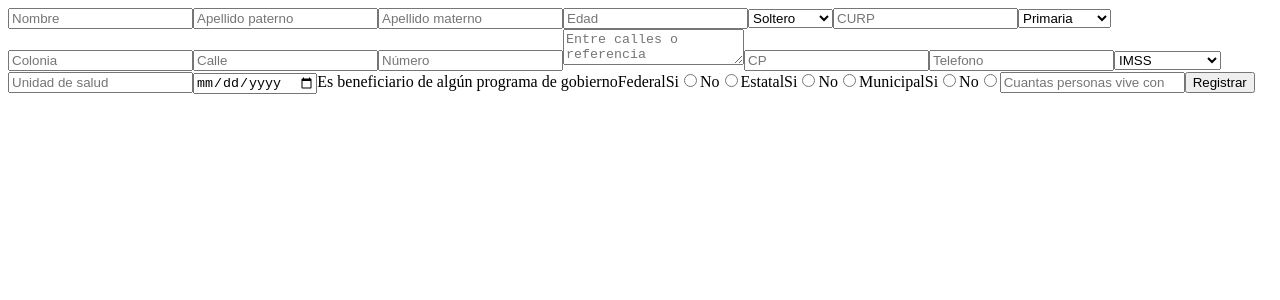
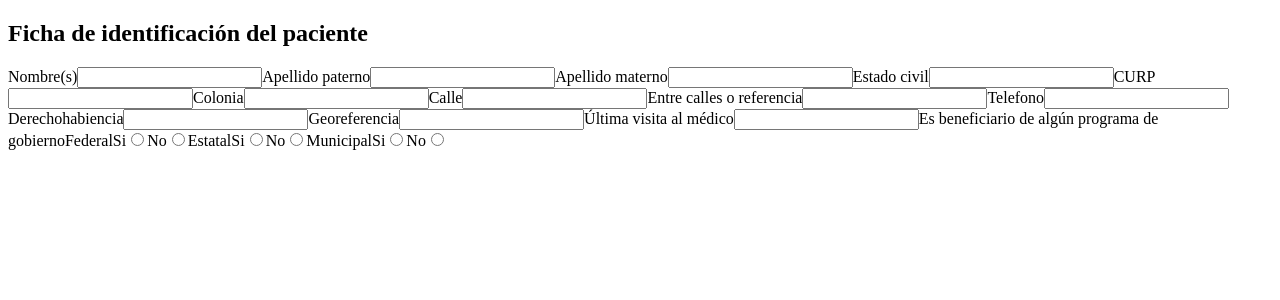
Before and after one commit to KeilaCruz/DSM_Sistema_gestion_citas, a React (Vite) app in the folder client/: page /paciente/1 in a window 1280 px wide. Shown: the top 300 px of the page. Built offline with nearby package versions, Linux system fonts and the light colour scheme; no server answers.

Commit message:
Avance de funcion visualizar ficha paciente

```diff
--- a/client/src/App.jsx
+++ b/client/src/App.jsx
@@ -9,6 +9,7 @@ import { FichaPAForm } from './pages/FichaPAForm'
 import { FichaPNForm } from './pages/FichaPNForm'
 import { GetFichaPA } from './pages/GetFichaPA'
 import { ResultBusqueda } from './pages/ResultBusqueda'
+import { VisualizarPaciente } from './pages/VisualizarPaciente'
 function App() {
 
   return (
@@ -18,7 +19,7 @@ function App() {
           <Route path='/get-pacientes' element={<GetPacientePage />} />
           <Route path='/registrar-paciente' element={<PacienteForm />} />
           <Route path='/buscar-paciente' element={<ResultBusqueda />} />
-          <Route path='/paciente/:id' element={<PacienteForm />} />
+          <Route path='/paciente/:idPaciente' element={<VisualizarPaciente/>}/>
           <Route path='/get-citas' element={<GetCitaPage />} />
           <Route path='/registrar-cita' element={<AgendarCita />} />
           <Route path='/registrar-historialnutricion' element={<HistoriaNutricionForm />} />
--- a/client/src/components/Paciente/GetAllHistoriaNutricion.jsx
+++ b/client/src/components/Nutricion/GetAllHistoriaNutricion.jsx
@@ -1,6 +1,6 @@
 import { useEffect, useState } from "react"
 import { getAllHistorialNutricion } from "../../api/Nutricion.api"
-import { HistoriaCard } from "./HistoriaCard"
+import { HistoriaCard } from "../Paciente/HistoriaCard"
 
 export function GetAllHistoriaNutricion() {
     const [historiaClinica, setHistoriaClinica] = useState([])
--- a/client/src/components/Paciente/PacienteCard.jsx
+++ b/client/src/components/Paciente/PacienteCard.jsx
@@ -8,7 +8,7 @@ export function PacienteCard({paciente}) {
 
     return (
         <>
-            <div key={paciente.CURP} style={{background: "gray"}} onClick={deleteClick}>
+            <div key={paciente.CURP} style={{background: "gray"}}>
                 <h1>{paciente.CURP}</h1>
                 <p>{paciente.nombre}</p>
                 <p>{paciente.apePaterno}</p>
--- a/client/src/components/Paciente/RegisterPaciente.jsx
+++ b/client/src/components/Paciente/RegisterPaciente.jsx
@@ -1,26 +1,31 @@
 import { useForm } from "react-hook-form"
-import { addPaciente } from "../../api/Pacientes.api"
+import { addPaciente, getAllPacientes } from "../../api/Pacientes.api"
 import { useState } from "react"
 import { useNavigate } from "react-router-dom"
 
 export function RegisterPaciente() {
     const { register, handleSubmit } = useForm()
+    const [pacientes, setPacientes] = useState([])
     const [showCualEstatal, setShowEstatal] = useState(false)
     const [showCualFederal, setShowFederal] = useState(false)
     const [showCualMunicipal, setShowMunicipal] = useState(false)
     const navigate = useNavigate()
-    //Al definir la curp como unica en el back ya se valida si existe o no
+
+    async function loadPacientes() {
+        const res = await getAllPacientes()
+        setPacientes(res.data)
+    }
+    loadPacientes()
+    //Validar curp si existe o no antes de guardar
     const onSubmit = handleSubmit(async (data) => {
-        try {
+        let existe = pacientes.some((paciente) => paciente.CURP === data.CURP)
+        console.log(existe)
+        if (existe) {
+            alert("Ya se encuentra registrada esa CURP")
+        } else {
             const res = await addPaciente(data)
             console.log(res)
             navigate('/get-pacientes')
-        } catch (error) {
-            if (error.response && error.response.status === 400) {
-                alert("El paciente que desea registrar ya se encuentra registrado")
-            } else {
-                console.log("Error de solicitud")
-            }
         }
     })
     //activar campo para ingresar nombre de programa en el cuál es beneficiario
--- a/client/src/components/Paciente/SearchPaciente.jsx
+++ b/client/src/components/Paciente/SearchPaciente.jsx
@@ -1,4 +1,5 @@
 import { useEffect, useState } from "react";
+import { useNavigate } from "react-router-dom";
 import { getAllPacientes } from "../../api/Pacientes.api";
 import { PacienteCard } from "./PacienteCard";
 
@@ -10,6 +11,7 @@ export function SearchPaciente() {
     const [pacientes, setPacientes] = useState([])
     const [resultados, setResultados] = useState([])
     let regCurp = /^\D{1,4}\d{1,6}/;
+    const navigate = useNavigate()
     //cargar los pacientes que ya tenemos registrados
     useEffect(() => {
         async function loadPacientes() {
@@ -37,12 +39,13 @@ export function SearchPaciente() {
             setResultados(resultado)
         }
     }
+
     return (
         <>
             <input id="barra_busqueda" type="text" placeholder="CURP o nombre completo" onChange={handleBarraChange} />
             <button onClick={handleSearchPaciente}>Buscar</button>
             {resultados.map(resultado => (
-                <PacienteCard paciente={resultado}/>
+                <PacienteCard paciente={resultado} onClick={ navigate(`/paciente/${resultado.CURP}`)} key={resultado.CURP} />
             ))}
         </>
     )
--- /dev/null
+++ b/client/src/components/Paciente/ViewPaciente.jsx
@@ -0,0 +1,65 @@
+import { useEffect, useState } from "react"
+import { useParams } from "react-router-dom"
+import { getPaciente } from "../../api/Pacientes.api"
+export function ViewPaciente() {
+  const [paciente, setPaciente] = useState([])
+  const { idPaciente } = useParams()
+
+  async function loadPaciente() {
+    const res = await getPaciente(idPaciente)
+    setPaciente(res.data)
+  }
+  loadPaciente()
+
+  return (
+    <>
+      <h2>Ficha de identificación del paciente</h2>
+      <label>Nombre(s)</label>
+      <input id="nombre" value={paciente.nombre} />
+      <label>Apellido paterno</label>
+      <input id="apePaterno" value={paciente.apePaterno} />
+      <label>Apellido materno</label>
+      <input id="apeMaterno" value={paciente.apeMaterno} />
+      <label>Estado civil</label>
+      <input id="estado_civil" value={paciente.estado_civil} />
+      <label>CURP</label>
+      <input id="CURP" value={paciente.CURP} />
+      <label>Colonia</label>
+      <input id="colonia" value={paciente.colonia} />
+      <label>Calle</label>
+      <input id="calle" value={paciente.calle} />
+      <label>Entre calles o referencia</label>
+      <input id="referencia" value={paciente.referencia} />
+      <label>Telefono</label>
+      <input id="telefono" value={paciente.telefono} />
+      <label>Derechohabiencia</label>
+      <input id="derecho_habiencia" value={paciente.derecho_habiencia} />
+      <label>Georeferencia</label>
+      <input id="georeferencia" value={paciente.unidad_salud} />
+      <label>Última visita al médico</label>
+      <input id="ultima_visita_medico" value={paciente.ultima_visita_medico} />
+      <label>Es beneficiario de algún programa de gobierno</label>
+      <label>Federal</label>
+      <label for="federal_si">Si
+        <input type="radio" id="federal_si" name="federal_option" value={true} />
+      </label>
+      <label for="federal_no">No
+        <input type="radio" id="federal_no" name="federal_option" value={false} />
+      </label>
+      <label>Estatal</label>
+      <label for="estatal_si">Si
+        <input type="radio" id="estatal_si" name="estatal_option" value={true} />
+      </label>
+      <label for="estatal_no">No
+        <input type="radio" id="estatal_no" name="estatal_option" value={false} />
+      </label>
+      <label>Municipal</label>
+      <label for="municipal_si">Si
+        <input type="radio" id="municipal_si" name="municipal_option" value={true} />
+      </label>
+      <label for="municipal_no">No
+        <input type="radio" id="municipal_no" name="estatal_option" value={false} />
+      </label>
+    </>
+  )
+}
--- a/client/src/pages/HistoriaNutricionForm.jsx
+++ b/client/src/pages/HistoriaNutricionForm.jsx
@@ -1,4 +1,4 @@
-import { AddHistorialNutricion } from "../components/Paciente/AddHistorialNutricion";
+import { AddHistorialNutricion } from "../components/Nutricion/AddHistorialNutricion";
 
 export function HistoriaNutricionForm() {
     return (
--- a/client/src/pages/HistoriaNutricionPage.jsx
+++ b/client/src/pages/HistoriaNutricionPage.jsx
@@ -1,4 +1,4 @@
-import { GetAllHistoriaNutricion } from "../components/Paciente/GetAllHistoriaNutricion";
+import { GetAllHistoriaNutricion } from "../components/Nutricion/GetAllHistoriaNutricion";
 
 export function HistoriaNutricionPage() {
   return (
--- /dev/null
+++ b/client/src/pages/VisualizarPaciente.jsx
@@ -0,0 +1,8 @@
+import { ViewPaciente } from "../components/Paciente/ViewPaciente"
+export function VisualizarPaciente() {
+    return (
+        <>
+            <ViewPaciente />
+        </>
+    )
+}
```
Also changed, not shown: client/src/components/Nutricion/AddHistorialNutricion.jsx (renamed from client/src/components/Paciente/AddHistorialNutricion.jsx), 1 other file (tests, documents, lock files or other folders).
